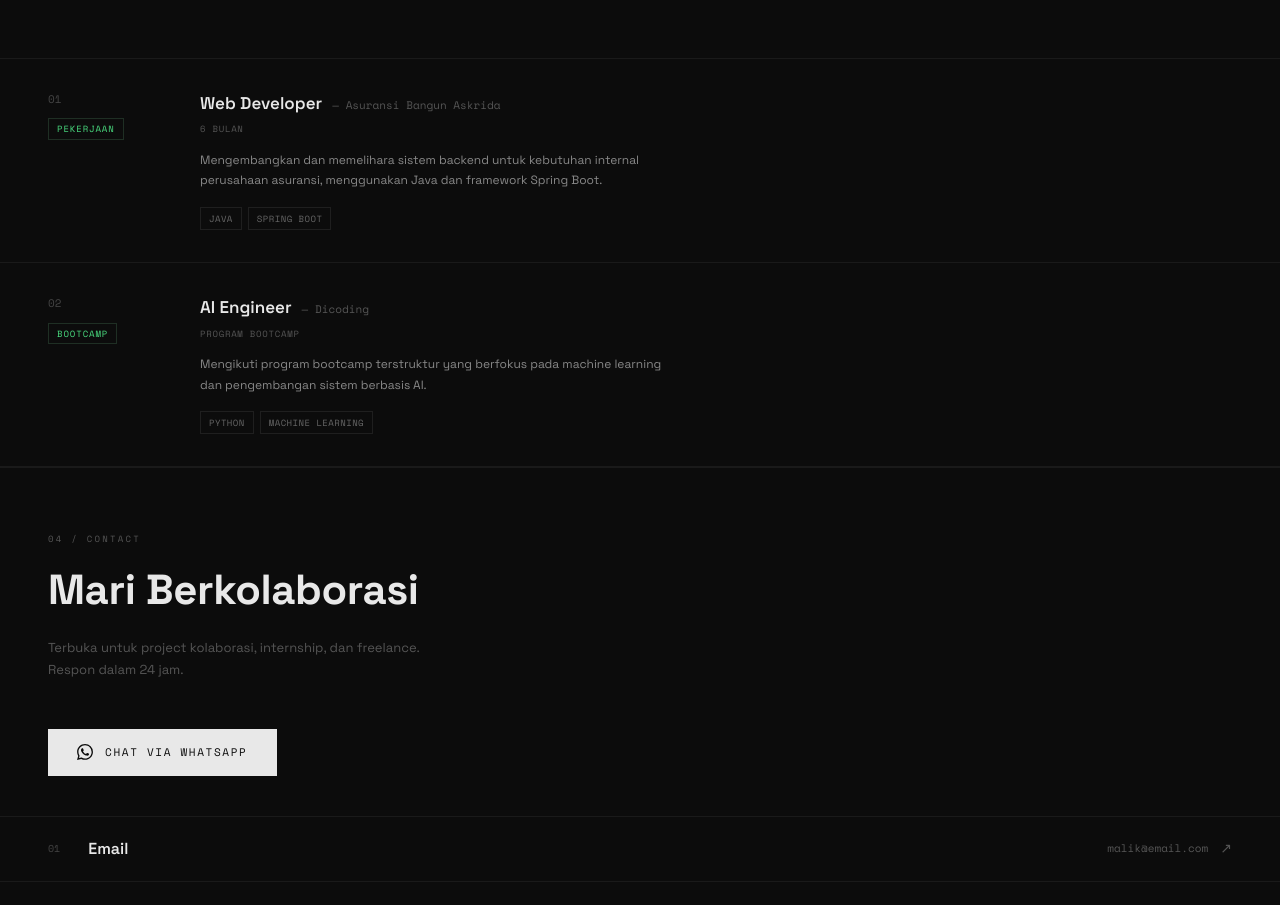
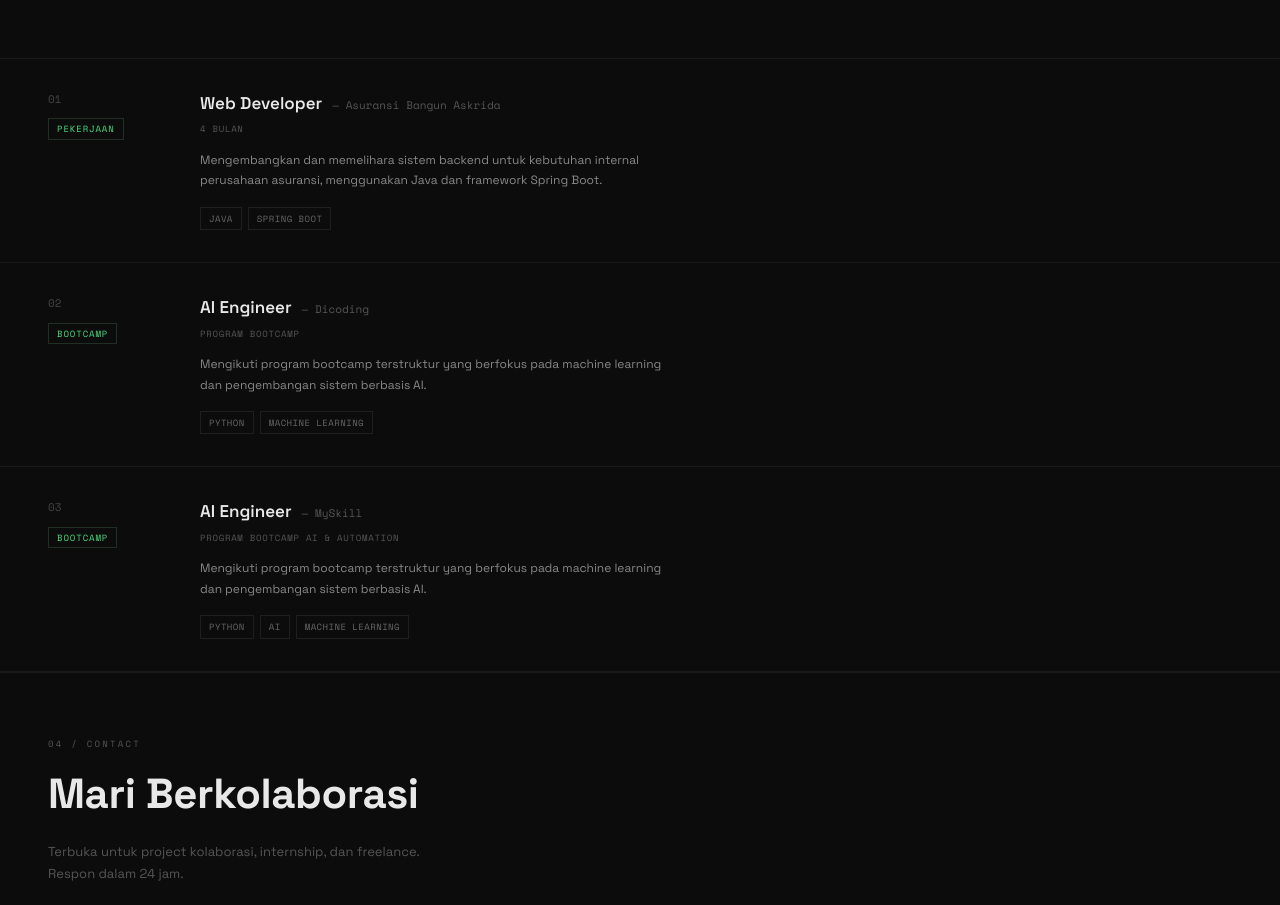
Before and after one commit to malikraihan-dev/testing, a Next.js app: page / in a window 1280 px wide. Shown: the part 2740-3645 px from the top of the page. Built offline with nearby package versions, Linux system fonts and the light colour scheme.

Commit message:
file experience

```diff
--- a/components/Experience.tsx
+++ b/components/Experience.tsx
@@ -7,7 +7,7 @@ const experience = [
     type: "Pekerjaan",
     role: "Web Developer",
     org: "Asuransi Bangun Askrida",
-    period: "6 Bulan",
+    period: "4 Bulan",
     desc: "Mengembangkan dan memelihara sistem backend untuk kebutuhan internal perusahaan asuransi, menggunakan Java dan framework Spring Boot.",
     tech: ["Java", "Spring Boot"],
   },
@@ -19,6 +19,15 @@ const experience = [
     period: "Program Bootcamp",
     desc: "Mengikuti program bootcamp terstruktur yang berfokus pada machine learning dan pengembangan sistem berbasis AI.",
     tech: ["Python", "Machine Learning"],
+  },
+   {
+    num: "03",
+    type: "Bootcamp",
+    role: "AI Engineer",
+    org: "MySkill",
+    period: "Program Bootcamp AI & automation",
+    desc: "Mengikuti program bootcamp terstruktur yang berfokus pada machine learning dan pengembangan sistem berbasis AI.",
+    tech: ["Python", "AI", "Machine Learning"],
   },
 ];
 
```
